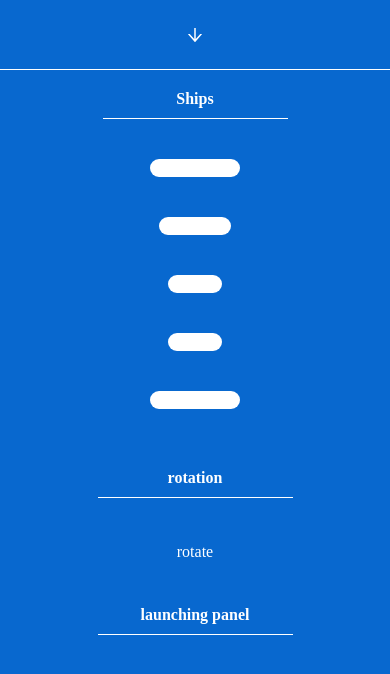
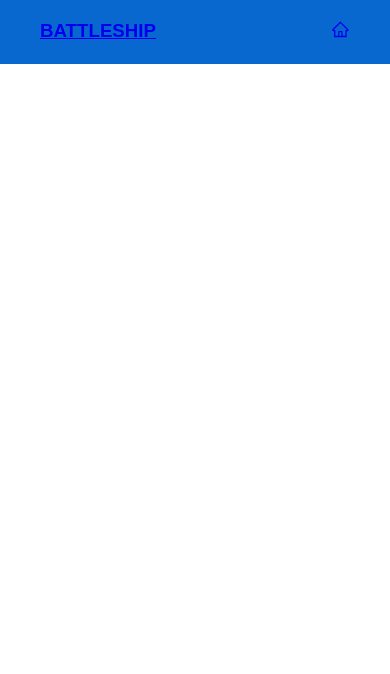
Before and after one commit to luckmer/BATTLESHIPS, a React (Create React App) app: page / in a window 390 px wide. Shown: the top 674 px of the page. Built offline with nearby package versions, Linux system fonts and the light colour scheme.

Commit message:
casual updates

```diff
--- a/src/components/footerMenu/FooterMenu.tsx
+++ b/src/components/footerMenu/FooterMenu.tsx
@@ -1,42 +1,40 @@
 import { Fragment, useState, useEffect } from "react";
-import styled from "styled-components";
-import { AiOutlineArrowUp, AiOutlineArrowDown } from "react-icons/ai";
+
+import { CheckInterface, TextInterface } from "./interface/TextInterface";
 import { shipsPropsInterface } from "../Ships/interface";
+import { HeaderCreator } from "./service/HeaderCreator";
+import { boardsInterface } from "../../pages/interface";
 import { Ship, ShipGrid } from "../../css/game.style";
-import { boardsInterface } from "../../pages/interface";
-import { SideMenu } from "..";
+import { AiOutlineArrowUp } from "react-icons/ai";
+import { FormPanel } from "./service/FormPanel";
+import { Types } from "../../store/types";
+import { ButtonPanel } from "..";
 
-const WindowEditor = () => {
-  const [windowSize, setWindowSize] = useState({
-    width: window.innerWidth,
-    height: window.innerHeight
-  });
-
-  useEffect(() => {
-    const Resize = () => {
-      setWindowSize({
-        width: window.innerWidth,
-        height: window.innerHeight
-      });
-    };
-    window.addEventListener("resize", Resize);
-    return () => window.removeEventListener("resize", Resize);
-  }, []);
-
-  return [windowSize.width, windowSize.height];
-};
-
-interface CheckInterface {
-  value: string;
-}
+import shipFunctions from "../../service/ships/shipFunctions";
+import WindowEditor from "../../hooks/WindowEditor.hook";
+import service from "../../service/gameService/Index";
+import FooterPanel from "./FooterPanel";
+import {
+  FooterSection,
+  ShipsContainer,
+  ShipsDisplayContainer,
+  RotationContainer,
+  CheckBox
+} from "../css/FooterMenu.style";
 
 const FooterMenu = ({ props }: { props: shipsPropsInterface }) => {
-  const [width, height] = WindowEditor();
-  const [openSiteMenu, setOpenSiteMenu] = useState(true);
+  const [openSiteMenu, setOpenSiteMenu] = useState<boolean>(false);
   const [selectedShip, setSelectedShip] = useState("");
+  const [text, setText] = useState<TextInterface>({
+    vertical: "",
+    horizontal: ""
+  });
   const [checkedCheckboxes, setCheckedCheckboxes] = useState<CheckInterface[]>(
     []
   );
+  const [width, height] = WindowEditor();
+  const { dispatch, shipData, boardData, setBoard, setShip, state } = props;
+  const selectedMove = state.selectedShipOptions.setBoats;
 
   const handleTouchStart = () => setOpenSiteMenu(() => !openSiteMenu);
 
@@ -44,20 +42,14 @@ const FooterMenu = ({ props }: { props: shipsPropsInterface }) => {
     const target = e.target as HTMLDivElement;
     const ids = target.id;
 
-    if (ids === selectedShip) {
-      setSelectedShip("");
-    } else setSelectedShip(ids);
+    if (ids === selectedShip) setSelectedShip("");
+    else setSelectedShip(ids);
   };
 
   useEffect(
     () => setOpenSiteMenu(width >= 772 ? false : openSiteMenu),
     [openSiteMenu, width]
   );
-
-  const arrowUp = <AiOutlineArrowUp />;
-  const arrowDown = <AiOutlineArrowDown />;
-
-  const { shipData } = props;
 
   const handleCheckboxChange = (data: { value: string }) => {
     const isChecked = checkedCheckboxes.some(
@@ -72,17 +64,126 @@ const FooterMenu = ({ props }: { props: shipsPropsInterface }) => {
     } else setCheckedCheckboxes((prev) => prev.concat(data));
   };
 
+  const handleSubmit = (e: React.FormEvent<HTMLFormElement>) => {
+    e.preventDefault();
+    const { shipPanel, ShipCollisionBlocker, BlockShip } = shipFunctions;
+
+    const correctAlphabet = new Array(10)
+      .fill(1)
+      .map((_, i) => String.fromCharCode(65 + i).toLocaleLowerCase());
+
+    const correctNumbers = new Array(10).fill(1).map((_, i) => i + 1);
+
+    const horizontal = text.horizontal;
+    const vertical = Number(text.vertical);
+
+    if (
+      !horizontal &&
+      !correctAlphabet.includes(horizontal) &&
+      !vertical &&
+      !correctNumbers.includes(vertical)
+    ) {
+      dispatch({
+        type: Types.Correct_status,
+        payload: {
+          status: true,
+          response: "please complete the required fields "
+        }
+      });
+      return;
+    }
+
+    const findCorrectLocation = boardData.find(
+      (el) =>
+        el.location === vertical &&
+        el.placer.toString() === horizontal.toString()
+    );
+
+    if (!findCorrectLocation) return;
+
+    let ship = shipData!.find(
+      ({ name }: { name: string }) => name === selectedShip
+    );
+
+    if (!ship) return;
+
+    // const rotateData = checkedCheckboxes.filter((el) => el.value === "rotate");
+
+    // const rotateStatus = rotateData.length ? true : false;
+    const rotateShip = false ? [selectedShip] : [];
+
+    const ID = findCorrectLocation.id;
+
+    const shipLocation = shipPanel(ship, 1, ID, rotateShip, false);
+
+    const shipBlocker = BlockShip(shipLocation, boardData);
+
+    dispatch({
+      type: Types.Correct_status,
+      payload: {
+        status: true,
+        response: shipBlocker
+          ? "success"
+          : "you couldn't put the boat in the water"
+      }
+    });
+
+    if (!shipBlocker) return;
+
+    const update = service.Response(boardData, shipLocation, ship);
+
+    setBoard(update);
+
+    const alreadyInUse = ShipCollisionBlocker(boardData, shipLocation);
+
+    if (alreadyInUse) return;
+
+    const deleteShip = shipData.filter((el) => el.name !== ship!.name);
+
+    if (selectedMove.length) {
+      const length: number = selectedMove.length;
+      const name: string = ship.name as string;
+
+      const data = { name: name, position: shipLocation, length: length };
+
+      dispatch({
+        type: Types.Set_Update_Curent_Move,
+        payload: { updateCurrentMove: { ...data } }
+      });
+    }
+
+    if (!selectedMove.length) {
+      dispatch({
+        type: Types.Save_Dropped_Boards,
+        payload: { name: ship.name, position: shipLocation }
+      });
+    }
+
+    setShip(deleteShip);
+    setSelectedShip("");
+    setText({ vertical: "", horizontal: "" });
+  };
+
+  const handleChange = (e: React.ChangeEvent<HTMLDivElement>) => {
+    const target = e.target as HTMLInputElement;
+    setText({ ...text, [target.name]: target.value });
+  };
+
+  const receivedData = [{ value: "horizontal" }, { value: "vertical" }];
+  const arrowUp = <AiOutlineArrowUp />;
   const data = { value: "rotate" };
+  const PROPS = {
+    handleSubmit,
+    receivedData,
+    checkedCheckboxes,
+    handleCheckboxChange,
+    text,
+    handleChange
+  };
 
   return (
     <Fragment>
-      <Footer
-        onClick={handleTouchStart}
-        openSiteMenu={openSiteMenu}
-        height={height}
-      >
-        <ArrowCreator>{openSiteMenu ? arrowDown : arrowUp}</ArrowCreator>
-      </Footer>
+      {FooterPanel(handleTouchStart, openSiteMenu, height, arrowUp)}
       <FooterSection openSiteMenu={openSiteMenu} height={height}>
         <div>
           <ShipsContainer>
@@ -136,163 +237,15 @@ const FooterMenu = ({ props }: { props: shipsPropsInterface }) => {
           </RotationContainer>
           <div>
             <HeaderCreator name="launching panel" />
-            <form></form>
+            <FormPanel props={PROPS} />
           </div>
         </div>
+        {!state.gameStatus && state.buttonStatus && (
+          <ButtonPanel handleStartGame={props.handleStartGame} />
+        )}
       </FooterSection>
     </Fragment>
   );
 };
 
-const HeaderCreator = ({ name }: { name: string }) => {
-  return (
-    <ShipsHeaderContainer>
-      <ShipsHeader>
-        <p>{name}</p>
-      </ShipsHeader>
-    </ShipsHeaderContainer>
-  );
-};
-
 export default FooterMenu;
-
-const RotationContainer = styled.div`
-  width: 100%;
-`;
-
-const CheckBox = styled.div`
-  padding-top: 40px;
-  padding-bottom: 40px;
-  width: 100%;
-  display: flex;
-  justify-content: center;
-  align-items: center;
-
-  label {
-    transition: all 0.5s;
-    border-radius: 40px;
-    text-align: center;
-    margin-bottom: 0.5rem;
-    margin: 0px;
-    padding: 5px 20px 5px 20px;
-    text-align: center;
-  }
-
-  input:checked + label {
-    background-color: #292d38;
-  }
-
-  input[type="checkbox"] {
-    display: none;
-  }
-
-  input[type="checkbox"] + span {
-    display: inline-block;
-    position: relative;
-    top: -1px;
-    width: 12px;
-    height: 12px;
-    margin: -1px 0px 0 0;
-    vertical-align: middle;
-    background: white left top no-repeat;
-    border: 1px solid #ccc;
-    cursor: pointer;
-  }
-  input[type="checkbox"]:checked + span {
-    background: #d9534f -19px top no-repeat;
-  }
-
-  input[type="checkbox"] + span {
-    margin-right: 4px;
-  }
-`;
-
-const ArrowCreator = styled.div`
-  width: 100%;
-  height: 100%;
-  display: flex;
-  justify-content: center;
-  align-items: center;
-  font-size: 20px;
-  font-weight: bold;
-`;
-
-const Footer = styled.footer<{ openSiteMenu: boolean; height: number }>`
-  @media screen and (min-width: 772px) {
-    display: none;
-  }
-
-  -webkit-transition: all 1s ease;
-  -moz-transition: all 1s ease;
-  -ms-transition: all 1s ease;
-  -o-transition: all 1s ease;
-  transition: all 1s ease;
-  transform: translate(0, 0);
-  position: absolute;
-  border-bottom: 1px solid white;
-
-  bottom: 100%;
-
-  bottom: ${({ openSiteMenu }) => (openSiteMenu ? "100" : `0%`)};
-  top: ${({ openSiteMenu, height }) =>
-    openSiteMenu ? "0" : `${height - 70}px`};
-  width: 100%;
-  height: 70px;
-  background: #0868cf;
-  color: #fff;
-  z-index: 3000;
-`;
-
-const FooterSection = styled.div<{ openSiteMenu: boolean; height: number }>`
-  @media screen and (min-width: 772px) {
-    display: none;
-  }
-  overflow: auto;
-  align-items: flex-start;
-  flex-direction: column;
-  align-items: center;
-  width: 100%;
-  -webkit-transition: all 1s ease;
-  -moz-transition: all 1s ease;
-  -ms-transition: all 1s ease;
-  -o-transition: all 1s ease;
-  transition: all 1s ease;
-  position: absolute;
-  bottom: 0;
-  height: ${({ openSiteMenu, height }) =>
-    openSiteMenu ? `${height - 70}px` : `0px`};
-  background-color: #0868cf;
-  color: white;
-  z-index: 2999;
-`;
-
-const ShipsContainer = styled.div`
-  padding: 20px 10px 20px 10px;
-  width: 100%;
-`;
-
-const ShipsHeaderContainer = styled.div`
-  display: flex;
-  width: 100%;
-  align-items: center;
-  justify-content: center;
-`;
-
-const ShipsHeader = styled.header`
-  font-weight: bold;
-  width: 50%;
-  margin: auto;
-  border-bottom: 1px solid white;
-  text-align: center;
-  display: flex;
-  justify-content: space-evenly;
-  padding-bottom: 10px;
-  cursor: pointer;
-`;
-
-const ShipsDisplayContainer = styled.div`
-  transform-origin: top;
-  overflow: hidden;
-  width: 100%;
-  transition: all 0.5s;
-`;
--- /dev/null
+++ b/src/components/footerMenu/interface/TextInterface.tsx
@@ -0,0 +1,7 @@
+export interface TextInterface {
+  [x: string]: string;
+}
+
+export interface CheckInterface {
+  value: string;
+}
--- /dev/null
+++ b/src/components/footerMenu/service/FormPanel.tsx
@@ -0,0 +1,70 @@
+import { CheckInterface, TextInterface } from "../interface/TextInterface";
+import {
+  FormDiv,
+  Form,
+  BoxSpacer,
+  BoxDiv,
+  InputButton,
+  InputSpacer,
+  Input,
+  FormButton
+} from "../../css/FooterMenu.style";
+
+interface FormInterface {
+  handleSubmit: (e: React.FormEvent<HTMLFormElement>) => void;
+  receivedData: { value: string }[];
+  checkedCheckboxes: CheckInterface[];
+  handleCheckboxChange: (data: { value: string }) => void;
+  text: TextInterface;
+  handleChange: (e: React.ChangeEvent<HTMLDivElement>) => void;
+}
+
+export const FormPanel = ({ props }: { props: FormInterface }) => {
+  const {
+    handleSubmit,
+    receivedData,
+    checkedCheckboxes,
+    handleCheckboxChange,
+    text,
+    handleChange
+  } = props;
+
+  return (
+    <FormDiv>
+      <Form onSubmit={handleSubmit}>
+        {receivedData?.map((data, index) => {
+          const Sort = checkedCheckboxes.filter(
+            ({ value }: { value: string }) => value === data.value
+          );
+
+          const animateMove = Sort.some(
+            ({ value }: { value: string }) => value === data.value
+          );
+
+          return (
+            <BoxSpacer key={`cb-${index}`} move={animateMove}>
+              <BoxDiv>
+                <InputButton
+                  type="button"
+                  value={`${data.value} location`}
+                  onClick={() => handleCheckboxChange(data)}
+                />
+              </BoxDiv>
+              {Sort.map(({ value }: { value: string }) => (
+                <InputSpacer key={value}>
+                  <Input
+                    name={value}
+                    value={text[value]}
+                    placeholder={`setup ${data.value} location`}
+                    onChange={handleChange}
+                  />
+                </InputSpacer>
+              ))}
+            </BoxSpacer>
+          );
+        })}
+        <FormButton type="submit" value="submit" />
+      </Form>
+    </FormDiv>
+  );
+};
--- /dev/null
+++ b/src/components/footerMenu/service/HeaderCreator.tsx
@@ -0,0 +1,11 @@
+import { ShipsHeaderContainer, ShipsHeader } from "../../css/FooterMenu.style";
+
+export const HeaderCreator = ({ name }: { name: string }) => {
+  return (
+    <ShipsHeaderContainer>
+      <ShipsHeader>
+        <p>{name}</p>
+      </ShipsHeader>
+    </ShipsHeaderContainer>
+  );
+};
--- a/src/components/gameOver/GameOver.tsx
+++ b/src/components/gameOver/GameOver.tsx
@@ -1,7 +1,6 @@
 import { mapInterface } from "../../service/boardCreator/interface";
 import { GameOverSpacer, Modal } from "../css/gameOver.style";
 import { shipInterface } from "../../service/ships/interface";
-
 import { Section } from "../../css/game.style";
 
 interface OverProps {
@@ -29,7 +28,9 @@ const GameOverPanel = (props: OverProps) => {
             You have sunk all ships with <br />
             <strong>accuracy {~~displayAccuracy}%</strong>
           </p>
-          <button> Home </button>
+          <button>
+            <a href="/">Home</a>
+          </button>
         </GameOverSpacer>
       </Modal>
     </Section>
--- a/src/components/index.ts
+++ b/src/components/index.ts
@@ -1,4 +1,6 @@
+export { default as FooterAttack } from "../components/footerMenu/FooterAttack";
 export { default as NoteInformation } from "./notifications/NoteInformation";
+export { default as FooterHistory } from "./footerMenu/FooterHistory";
 export { default as PlayerBoard } from "./PlayerBoard/PlayerBoard";
 export { default as ButtonPanel } from "./buttonPanel/ButtonPanel";
 export { default as FooterMenu } from "./footerMenu/FooterMenu";
--- a/src/components/navbar/index.tsx
+++ b/src/components/navbar/index.tsx
@@ -6,12 +6,16 @@ const NavBar = () => {
     <Nav>
       <Section>
         <div>
-          <H1>BATTLESHIP</H1>
+          <a href="/game">
+            <H1>BATTLESHIP</H1>
+          </a>
         </div>
         <div>
-          <H1>
-            <AiOutlineHome />
-          </H1>
+          <a href="/">
+            <H1>
+              <AiOutlineHome />
+            </H1>
+          </a>
         </div>
       </Section>
     </Nav>
--- a/src/components/notifications/NoteInformation.tsx
+++ b/src/components/notifications/NoteInformation.tsx
@@ -1,25 +1,11 @@
 import { useEffect, useContext } from "react";
+import { injectStyle } from "react-toastify/dist/inject-style";
+import { PropsInterface } from "./interface/arrInterface";
 import { ToastContainer, toast } from "react-toastify";
-import { injectStyle } from "react-toastify/dist/inject-style";
 import { AppContext } from "../../store/store";
 import { Types } from "../../store/types";
 
-interface arrInterface {
-  attacked: number[];
-  name: string;
-  size: string | number;
-}
-
-interface PropsInterface {
-  notification: {
-    status: boolean;
-    response: string;
-  };
-  destroyedBoats: {
-    player: arrInterface[] | undefined;
-    ai: arrInterface[] | undefined;
-  };
-}
+import boatDestructionDetection from "./service/index";
 
 const NoteInformation = (props: PropsInterface) => {
   const { dispatch } = useContext(AppContext);
@@ -30,27 +16,31 @@ const NoteInformation = (props: PropsInterface) => {
   const response = notification.response;
 
   useEffect(() => {
-    if (ai?.length) {
+    const destroyedShip = boatDestructionDetection.generateChecker(ai);
+
+    if (destroyedShip?.length) {
       if (typeof window !== "undefined") injectStyle();
-      const sortedElement = ai.sort();
+      const sortedElement = destroyedShip.sort();
       const lastElement = sortedElement.slice(-1).shift()?.name;
 
       toast.warn(`the enemy sunk your ${lastElement}`);
     }
 
-    if (ai?.length === 20)
+    if (destroyedShip?.length === 5)
       dispatch({ type: Types.Set_Game_Over, payload: { player: "ai" } });
   }, [ai, dispatch]);
 
   useEffect(() => {
-    if (player?.length) {
+    const destroyedShip = boatDestructionDetection.generateChecker(player);
+
+    if (destroyedShip?.length) {
       if (typeof window !== "undefined") injectStyle();
-      const sortedElement = player.sort();
+      const sortedElement = destroyedShip.sort();
       const lastElement = sortedElement.slice(-1).shift()?.name;
       toast.success(`You sunk the ${lastElement}`);
     }
 
-    if (player?.length === 20)
+    if (destroyedShip?.length === 5)
       dispatch({ type: Types.Set_Game_Over, payload: { player: "player" } });
   }, [player, dispatch]);
 
--- /dev/null
+++ b/src/components/notifications/interface/arrInterface.tsx
@@ -0,0 +1,15 @@
+export interface arrInterface {
+  attacked: number[];
+  name: string;
+  size: string | number;
+}
+export interface PropsInterface {
+  notification: {
+    status: boolean;
+    response: string;
+  };
+  destroyedBoats: {
+    player: arrInterface[] | undefined;
+    ai: arrInterface[] | undefined;
+  };
+}
--- /dev/null
+++ b/src/components/notifications/service/index.ts
@@ -0,0 +1,31 @@
+import { arrInterface } from "../interface/arrInterface";
+
+class BoatDestructionDetection {
+  arrayUnique = (array: arrInterface[]) => {
+    let a = array.concat();
+    for (let i = 0; i < a.length; ++i) {
+      for (let j = i + 1; j < a.length; ++j) {
+        if (a[i].name === a[j].name) {
+          a.splice(j--, 1);
+        }
+      }
+    }
+
+    return a;
+  };
+
+  generateChecker = (ships: arrInterface[] | undefined) => {
+    if (!ships?.length) return;
+
+    const deletedDuplicates = this.arrayUnique(ships);
+
+    const collectedBoats = deletedDuplicates.filter(
+      (el) => el.attacked.length === el.size
+    );
+
+    return collectedBoats;
+  };
+}
+const boatDestructionDetection = new BoatDestructionDetection();
+
+export default boatDestructionDetection;
--- a/src/pages/game.tsx
+++ b/src/pages/game.tsx
@@ -1,8 +1,8 @@
 import { useState, useContext, Fragment } from "react";
 
 import { DragAndDropShip, PlayerDragAndDrop } from "../service/dragAndDrop";
-import { Section, Rotate } from "../css/game.style";
-import { SideMenu } from "../components/index";
+import { Section, Rotate, FooterSlicer } from "../css/game.style";
+import { FooterHistory, SideMenu } from "../components/index";
 import { AppContext } from "../store/store";
 import { Types } from "../store/types";
 
@@ -17,6 +17,7 @@ import {
   GameOverPanel,
   PlayerBoard,
   FooterMenu,
+  FooterAttack,
   Ships
 } from "../components/index";
 
@@ -37,7 +38,8 @@ const Game = () => {
     shipsData,
     enemyBoardData,
     currentPlayer,
-    setCurrentPlayer
+    setCurrentPlayer,
+    setEnemyBoard
   };
 
   const { handleDragStartShip, handleDropShip, handleRotateShip } =
@@ -58,6 +60,7 @@ const Game = () => {
   const handleShipAttack = (id: number) => {
     if (currentPlayer === "left") return;
 
+    console.log(id);
     const findFire = enemyBoardData.find((el) => el.id === id);
     const findShips = enemyBoardData
       .filter((el) => el.used === true)
@@ -93,7 +96,11 @@ const Game = () => {
   ) : (
     <Fragment>
       <SideMenu />
-      <FooterMenu props={ShipsProps} />
+      <FooterSlicer>
+        <FooterMenu props={ShipsProps} />
+        <FooterHistory props={ShipsProps} />
+        <FooterAttack props={ShipsProps} handleShipAttack={handleShipAttack} />
+      </FooterSlicer>
       <Section>
         <Rotate>
           <PlayerBoard
--- a/src/routes/index.ts
+++ b/src/routes/index.ts
@@ -4,8 +4,8 @@ import Help from "../pages/help";
 import IncorrectPage from "../pages/404";
 
 export const routes = [
-  { path: "/home", Element: Home },
-  { path: "", Element: Game },
+  { path: "/", Element: Home },
+  { path: "/game", Element: Game },
   { path: "/help", Element: Help },
   { path: "*", Element: IncorrectPage }
 ];
```
